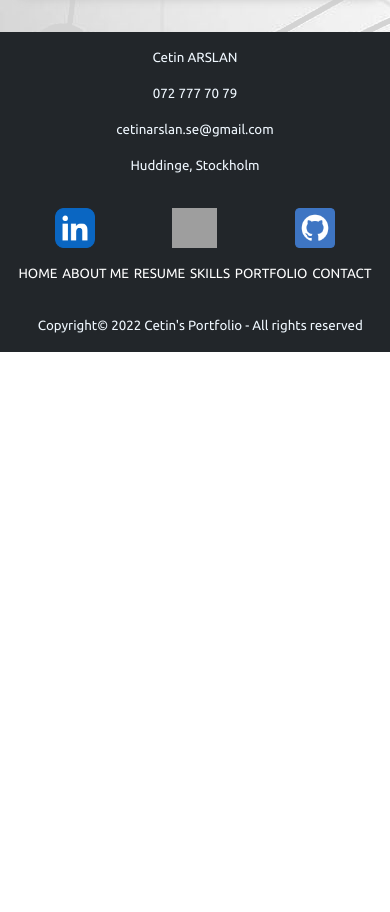
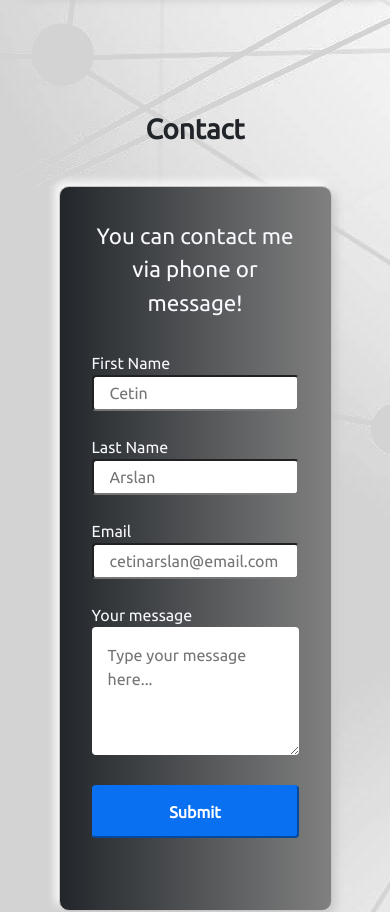
Before and after one commit to cetinarslan-it/portfolio, a React (Create React App) app: page / in a window 390 px wide. Shown: the part 8800-9712 px from the top of the page. Before the commit the page ends 9152 px from the top, so only its background shows below. Built offline with nearby package versions, Linux system fonts and the light colour scheme; grey boxes are pictures that could not be loaded.

Commit message:
added contact component and footer

```diff
--- a/package.json
+++ b/package.json
@@ -9,6 +9,7 @@
     "bootstrap": "^5.2.0",
     "devicon-react-svg": "^0.2.3",
     "react-bootstrap": "^2.5.0",
+    "react-cool-form": "^0.4.1",
     "react-scripts": "5.0.1",
     "react-typed": "^1.2.0",
     "web-vitals": "^2.1.4"
--- a/public/index.html
+++ b/public/index.html
@@ -8,7 +8,6 @@
       name="description"
       content="Web site created using create-react-app"
     />
-    <link rel="manifest" href="%PUBLIC_URL%/manifest.json" />
     <title>Cetin Arslan Portfolio</title>
   </head>
   <body>
--- a/src/App.css
+++ b/src/App.css
@@ -18,4 +18,5 @@
   background-image: url("./images/background.jpg");
   background-color: lightgray;
   background-blend-mode: lighten;
+  padding-bottom:5rem;
 }
--- a/src/App.js
+++ b/src/App.js
@@ -6,7 +6,8 @@ import Header from "./pages/header/Header";
 import AboutMe from "./pages/aboutMe/AboutMe";
 import Resume from "./pages/resume/Resume";
 import Skills from "./pages/skills/Skills";
-import ContactMe from "./pages/contactMe/ContactMe";
+import Contact from "./pages/contact/Contact";
+import Footer from "./pages/footer/Footer";
 import Portfolio from "./pages/portfolio/Portfolio";
 
 function App() {
@@ -17,11 +18,12 @@ function App() {
       <Particles />
       <div className="backgroundImg">
         <AboutMe />
-        <Resume/>
-        <Skills/>
+        <Resume />
+        <Skills />
         <Portfolio />
+        <Contact />
       </div>
-      <ContactMe />
+      <Footer />
     </div>
   );
 }
--- /dev/null
+++ b/src/pages/contact/Contact.js
@@ -0,0 +1,46 @@
+import "./contact.css";
+
+function Contact() {
+  return (
+    <div className="contact__main__container" id="contact">
+      <h1>Contact</h1>
+      <div className="form-container">
+        <p>You can contact me via phone or message!</p>
+        <form
+          name="contact v1"
+          method="post"
+          data-netlify="true"
+          onSubmit="submit"
+        >
+          <input type="hidden" name="form-name" value="contact v1" />
+
+          <label htmlFor="firstname">First Name <br /></label>
+          <input id="fistname" name="firstname" placeholder="Cetin" required />
+
+          <label htmlFor="lastname">Last Name <br /></label>
+          <input id="lastname" name="lastname" placeholder="Arslan" required />
+
+          <label htmlFor="email">Email <br /></label>
+          <input
+            id="email"
+            name="email"
+            type="email"
+            placeholder="cetinarslan@email.com"
+            required
+          />
+
+          <label htmlFor="textarea">Your message</label>
+          <textarea
+            id="textarea"
+            name="message"
+            placeholder="Type your message here..."
+            required
+          />
+          <input type="submit" />
+        </form>
+      </div>
+    </div>
+  );
+}
+
+export default Contact;
--- /dev/null
+++ b/src/pages/contact/contact.css
@@ -0,0 +1,72 @@
+.form-container{
+  background-color: var(--nav-color);
+  padding: 2rem;
+  margin: 0 auto;
+  border-radius: 4px;
+  width: 70%;
+  transition: all 0.1s;
+  border: 1px solid #c8c5c5;
+  border-radius: 10px;
+  box-shadow: 10px 10px 5px #aaaaaa;
+  background: linear-gradient(90deg, var(--nav-color), gray);
+  box-shadow: 4px 4px 8px #CBCBCB, -4px -4px 8px #FFFFFF;
+}
+
+.contact__main__container h1 {
+  font-weight: bold;
+  text-align: center;
+  padding-top: 5rem;
+  padding-bottom:2rem;
+}
+
+.form-container p{
+  color:ghostwhite;
+  text-align:center;
+  font-size:1.4rem;
+}
+
+form {
+  margin: 2rem auto 1rem;
+}
+label{
+  color:ghostwhite;
+}
+
+input {
+  margin-bottom: 1.5rem;
+  padding: 1rem;
+  height: 2rem;
+  border-radius: 4px;
+  width:100%;
+
+}
+
+input[type="submit"] {
+  height: 3.3rem;
+  line-height: 1rem;
+  font-size: 2rem;
+  color: #fff;
+  border-color: #0971f1;
+  background: #0971f1;
+  cursor: pointer;
+}
+
+
+@media only screen and (max-width: 600px) {
+
+  input[type="submit"] {
+    font-size: 1rem;
+    font-weight: bold;
+  }
+}
+
+textarea{
+  margin-bottom: 1.5rem;
+  padding: 1rem;
+  width: inherit;
+  height: 8rem;
+  border: none;
+  border-radius: 4px;
+  box-sizing: border-box;
+  width:100%;
+}
--- a/src/pages/contactMe/ContactMe.jsx
+++ b/src/pages/footer/Footer.jsx
@@ -1,8 +1,8 @@
 import React from "react";
-import "./contactMe.css";
 import { navigationLinks } from "../../repositories/navigationLinks";
 import linkedin from "../../images/icons/linkedin-app-icon.png";
 import github from "../../images/icons/github-icon.png";
+import "./footer.css";
 
 function createLinks() {
   return navigationLinks.map((e, index) => (
@@ -12,17 +12,17 @@ function createLinks() {
   ));
 }
 
-function ContactMe() {
+function Footer() {
   return (
-    <div className="contactMe__container" id="contact">
-      <div className="contactMe__data__links">
-        <div className="contactMe__data__info">
+    <div className="footer__container">
+      <div className="footer__data__links">
+        <div className="footer__data__info">
           <p>Cetin ARSLAN</p>
           <p>072 777 70 79</p>
           <p>cetinarslan.se@gmail.com</p>
           <p>Huddinge, Stockholm</p>
         </div>
-        <div className="contactMe__container--links">
+        <div className="footer__container--links">
           <div>
             <a
               href="https://www.linkedin.com/in/ctnrsln1923/"
@@ -72,4 +72,4 @@ function ContactMe() {
   );
 }
 
-export default ContactMe;
+export default Footer;
--- a/src/pages/contactMe/contactMe.css
+++ b/src/pages/footer/footer.css
@@ -1,52 +1,52 @@
-.contactMe__container {
+.footer__container {
   background-color: var(--nav-color);
   color: aliceblue;
   padding: 1rem;
 }
 
-.contactMe__container--links {
+.footer__container--links {
   display: flex;
   flex-direction: row;
   justify-content: space-around;
   margin-right: 2rem;
 }
 
-.contactMe__container--links img {
+.footer__container--links img {
   margin: 0 2rem 1rem;
 }
 
-.contactMe__data__links {
+.footer__data__links {
   display: flex;
   justify-content: space-evenly;
 }
 
-.contactMe__data__links a {
+.footer__data__links a {
   color: white;
   text-decoration: none;
   text-transform: uppercase;
 }
 
-.contactMe__data__links a:hover {
+.footer__data__links a:hover {
   color: var(--light-color);
 }
 
 @media only screen and (max-width: 600px) {
-  .contactMe__container {
+  .footer_container {
     font-size:smaller;
   }
-  .contactMe__data__links {
+  .footer__data__links {
     flex-direction: column;
     justify-content: space-between;
   }
 
-  .contactMe__container--links {
+  .footer__container--links {
     display: flex;
     flex-direction: row;
     justify-content: space-around;
     margin-right: 0rem;
   }
 
-  .contactMe__container--links img {
+  .footer__container--links img {
     height: 40px;
     width: 40px;
     margin-right: 0rem;
@@ -58,12 +58,12 @@
     width: 45px;
   }
 
-  .contactMe__data__links {
+  .footer__data__links {
     justify-content: space-evenly;
     text-align: center;
   }
 
-  .contactMe__data__info {
+  .footer__data__info {
     margin-bottom: 1rem;
   }
 
--- a/src/pages/resume/Resume.jsx
+++ b/src/pages/resume/Resume.jsx
@@ -12,8 +12,8 @@ function Resume() {
         <div className="container">
           {resumeList.map((e, index) => {
             return (
-              <div className="main-timeline">
-                <div className={e.dir}>
+              <div className="main-timeline" key={index}>
+                <div className={e.dir} >
                   <div className="card">
                     <div className="card-body p-3 d-lg-flex">
                       <div>
--- a/src/pages/skills/Skills.jsx
+++ b/src/pages/skills/Skills.jsx
@@ -11,12 +11,13 @@ function Skills() {
         {skillList.map((e, index) => {
           return (
             <a
+              key={index}
               className="skill__links"
               href={e.link}
               target="_blank"
               rel="noreferrer"
             >
-              <div key={index} className="skill__card">
+              <div className="skill__card">
                 <img src={e.src} width="50" alt="c# icon" style={{ marginTop: "1rem"}}/>
                 <span
                   style={{
```
Also changed, not shown: 1 other file (tests, documents, lock files or other folders).
